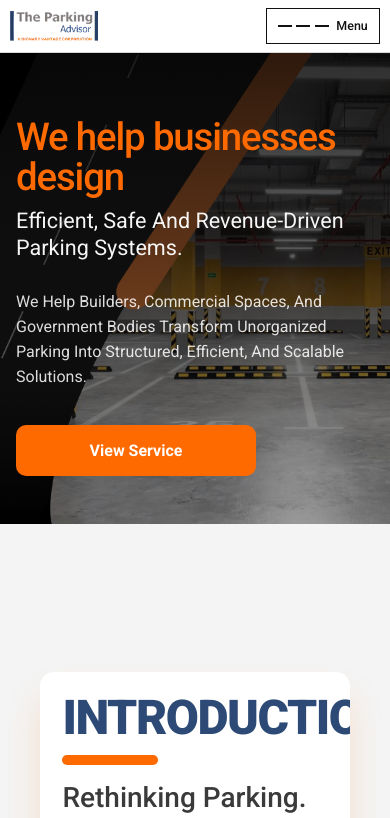
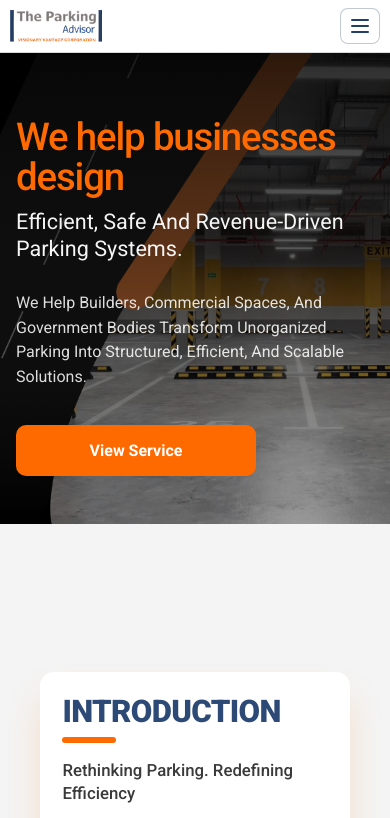
Before and after one commit to Kunalsahani76/parking-main, a React (Vite) app: page / in a window 390 px wide. Shown: the top 818 px of the page. Built offline with nearby package versions, Linux system fonts and the light colour scheme.

Commit message:
updated project files

```diff
--- a/src/components/Header/Header.css
+++ b/src/components/Header/Header.css
@@ -1,7 +1,10 @@
 .site-header {
-  position: relative;
+  position: sticky;
+  top: 0;
+  z-index: 100;
   border-bottom: 1px solid #d9d9d9;
   background: #fff;
+  box-shadow: 0 6px 18px rgba(17, 17, 17, 0.06);
 }
 
 .site-header__inner {
@@ -26,25 +29,56 @@
   display: none;
   align-items: center;
   justify-content: center;
-  gap: 0.35rem;
-  padding: 0.8rem 0.95rem;
-  border: 1px solid #111;
+  width: 48px;
+  height: 42px;
+  padding: 0;
+  border: 1px solid rgba(35, 63, 103, 0.28);
+  border-radius: 8px;
   background: #fff;
-  color: #111;
+  color: #233f67;
   cursor: pointer;
+  transition:
+    border-color 0.2s ease,
+    box-shadow 0.2s ease,
+    background-color 0.2s ease;
 }
 
-.site-header__menu-button span:not(.site-header__menu-label) {
-  display: block;
-  width: 18px;
-  height: 2px;
-  background: currentColor;
+.site-header__menu-button:hover,
+.site-header__menu-button:focus-visible {
+  border-color: #ff6a00;
+  box-shadow: 0 8px 20px rgba(35, 63, 103, 0.12);
 }
 
-.site-header__menu-label {
-  margin-left: 0.35rem;
-  font-size: 0.95rem;
-  font-weight: 500;
+.site-header__menu-icon {
+  position: relative;
+  display: flex;
+  width: 18px;
+  height: 14px;
+  flex-direction: column;
+  justify-content: space-between;
+}
+
+.site-header__menu-icon span {
+  display: block;
+  width: 100%;
+  height: 2px;
+  border-radius: 999px;
+  background: currentColor;
+  transition:
+    transform 0.2s ease,
+    opacity 0.2s ease;
+}
+
+.site-header__menu-button[aria-expanded='true'] .site-header__menu-icon span:nth-child(1) {
+  transform: translateY(6px) rotate(45deg);
+}
+
+.site-header__menu-button[aria-expanded='true'] .site-header__menu-icon span:nth-child(2) {
+  opacity: 0;
+}
+
+.site-header__menu-button[aria-expanded='true'] .site-header__menu-icon span:nth-child(3) {
+  transform: translateY(-6px) rotate(-45deg);
 }
 
 .site-header__nav {
@@ -348,22 +382,12 @@
   }
 
   .site-header__brand img {
-    width: 88px;
+    width: 92px;
   }
 
   .site-header__menu-button {
-    min-width: 112px;
-    gap: 0.28rem;
-    padding: 0.58rem 0.7rem;
-  }
-
-  .site-header__menu-label {
-    margin-left: 0.2rem;
-    font-size: 0.78rem;
-  }
-
-  .site-header__menu-button span:not(.site-header__menu-label) {
-    width: 14px;
+    width: 40px;
+    height: 36px;
   }
 
   .site-header__nav {
--- a/src/components/Header/Header.jsx
+++ b/src/components/Header/Header.jsx
@@ -82,6 +82,7 @@ function Header() {
         <button
           type="button"
           className="site-header__menu-button"
+          aria-label={isNavOpen ? 'Close navigation menu' : 'Open navigation menu'}
           aria-expanded={isNavOpen}
           aria-controls="site-header-navigation"
           onClick={() => {
@@ -89,10 +90,11 @@ function Header() {
             setIsServicesOpen(false)
           }}
         >
-          <span />
-          <span />
-          <span />
-          <span className="site-header__menu-label">Menu</span>
+          <span className="site-header__menu-icon" aria-hidden="true">
+            <span />
+            <span />
+            <span />
+          </span>
         </button>
 
         <nav
--- a/src/pages/Home/Home.css
+++ b/src/pages/Home/Home.css
@@ -1341,6 +1341,32 @@
     padding: 1.4rem;
   }
 
+  .intro-section__card h2 {
+    font-size: clamp(1.55rem, 8vw, 2rem);
+    line-height: 1.08;
+    letter-spacing: -0.02em;
+    overflow-wrap: normal;
+    word-break: normal;
+  }
+
+  .intro-section__accent {
+    width: 54px;
+    height: 6px;
+    margin-top: 0.55rem;
+  }
+
+  .intro-section__card h3 {
+    max-width: 100%;
+    font-size: 1.05rem;
+    line-height: 1.35;
+  }
+
+  .intro-section__card p {
+    max-width: 100%;
+    font-size: 0.92rem;
+    line-height: 1.6;
+  }
+
   .intro-section__cta {
     min-width: 0;
     width: 100%;
```
